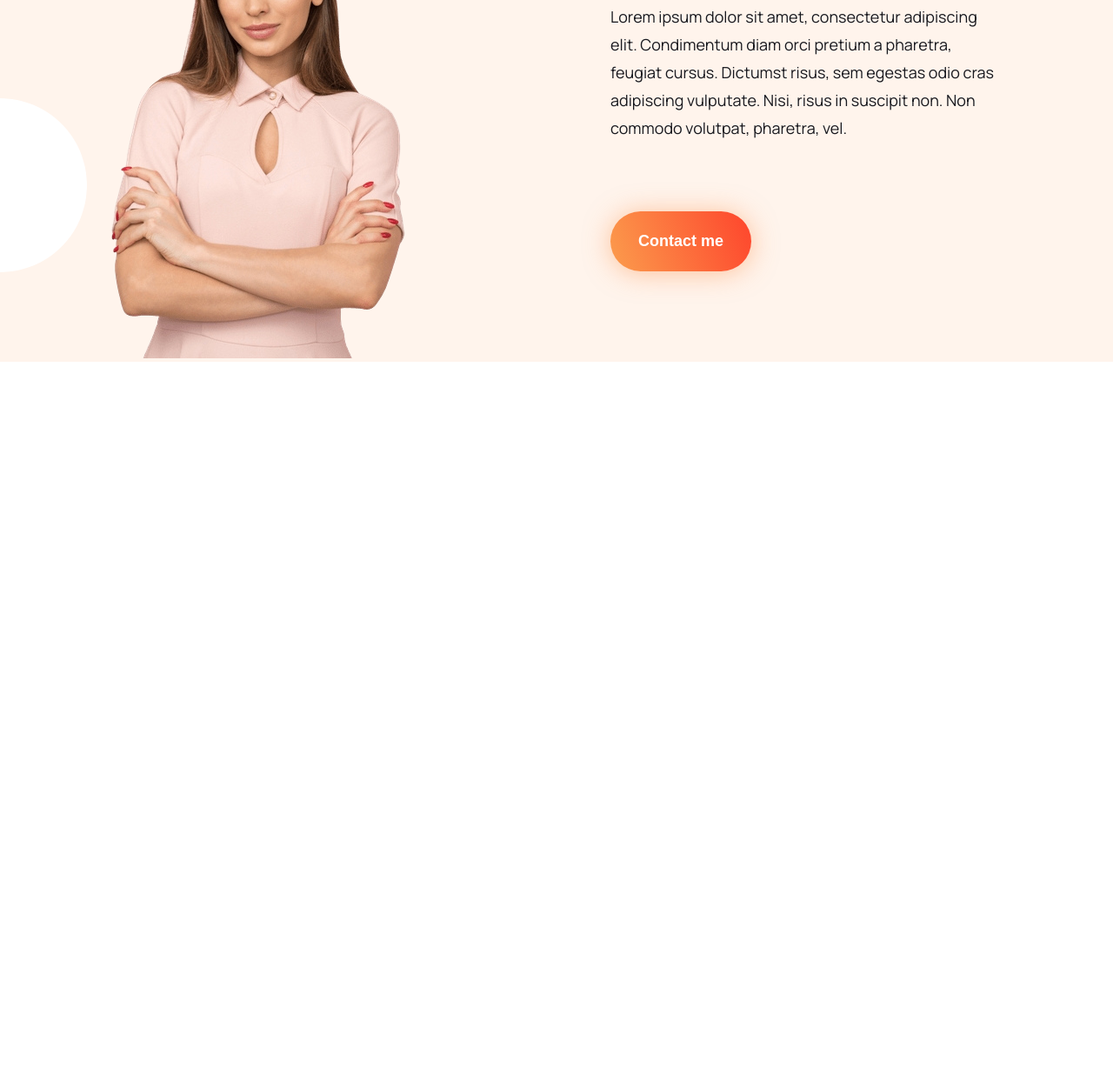
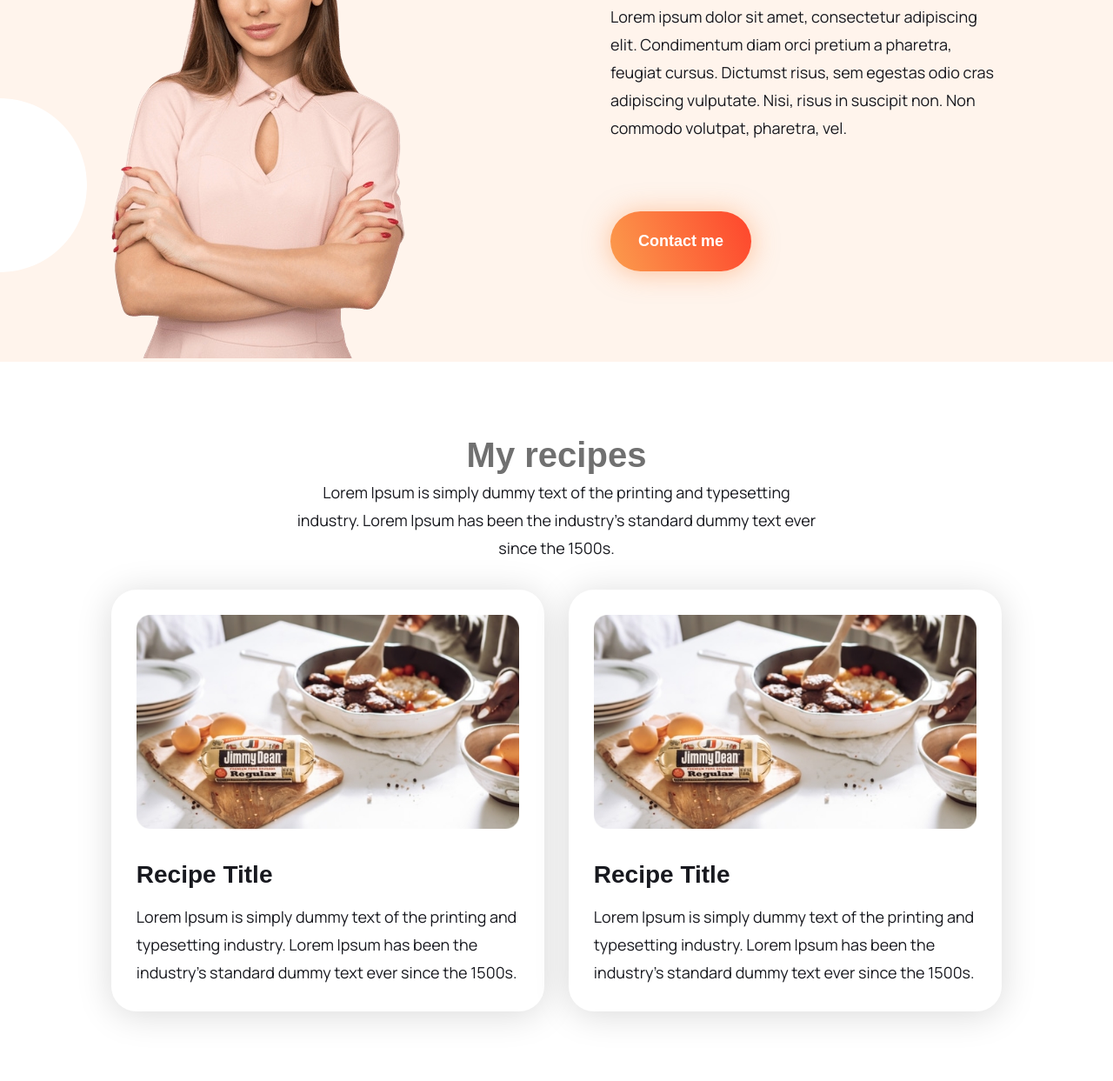
Before and after one commit to jiadalfahmid/eat-fresh, a plain HTML site: page index.html in a window 1280 px wide. Shown: the part 803-2046 px from the top of the page at 87% size. Before the commit the page ends 1299 px from the top, so only its background shows below. Drawn offline with Linux system fonts and the light colour scheme; a web font is replaced by a local one.

Commit message:
Recipe section added

```diff
--- a/css/style.css
+++ b/css/style.css
@@ -55,6 +55,7 @@ h3{
   font-size: 28px;
   font-weight: 800;
   line-height: 40px;
+  margin-bottom: 0.75rem;
 }
 
 p{
@@ -63,7 +64,6 @@ p{
   font-size: 18px;
   font-weight: 400;
   line-height: 32px;
-  margin-bottom: 2rem;
 }
 
 .brand-color{
@@ -173,3 +173,21 @@ p{
 }
 
 /* about-me section ends */
+/* recipe section starts */
+.recipes-container{
+  gap: 1.75rem;
+}
+
+.recipe{
+  border-radius: 1.8rem;
+  background: rgb(255, 255, 255);
+  box-shadow: 0px 4px 40px 0px rgba(0, 0, 0, 0.15);
+  padding: 1.8rem;
+  margin: 2rem auto 5rem;
+}
+
+.recipe img{
+  width: 100%;
+  margin-bottom: 1.8rem;
+}
+/* recipe section ends */
--- a/index.html
+++ b/index.html
@@ -21,6 +21,7 @@
         </div>
       </div>
     </section>
+  </header>
   <section class="about-me">
     <div class="container flex">
       <div class="about-me-img-container">
@@ -37,8 +38,31 @@
       </div>
     </div>
   </section>
-  </header>
-  <section></section>
+  <section class="container recipes">
+    <h2 class="center">My recipes</h2>
+    <p class="center">Lorem Ipsum is simply dummy text of the printing and typesetting industry. Lorem Ipsum has been the industry's standard dummy text ever since the 1500s.</p>
+    <div class="recipes-container flex">
+      <div class="recipe">
+        <img src="./images/recipie.jpeg" alt="">
+        <h3>Recipe Title</h3>
+        <p>Lorem Ipsum is simply dummy text of the printing and typesetting industry. Lorem Ipsum has been the industry's standard dummy text ever since the 1500s.</p>
+      </div>
+      <div class="recipe">
+        <img src="./images/recipie.jpeg" alt="">
+        <h3>Recipe Title</h3>
+        <p>Lorem Ipsum is simply dummy text of the printing and typesetting industry. Lorem Ipsum has been the industry's standard dummy text ever since the 1500s.</p>
+      </div>
+    </div>
+  </section>
+  <section class="social-container">
+    <!-- 700k
+Youtube Subscribers
+2.4m
+Instagram Followers
+100k
+Dribble Shot Likes -->
+
+  </section>
   <footer></footer>
 </body>
 </html>
```
Lines whose indentation alone changed are shown as unchanged.
